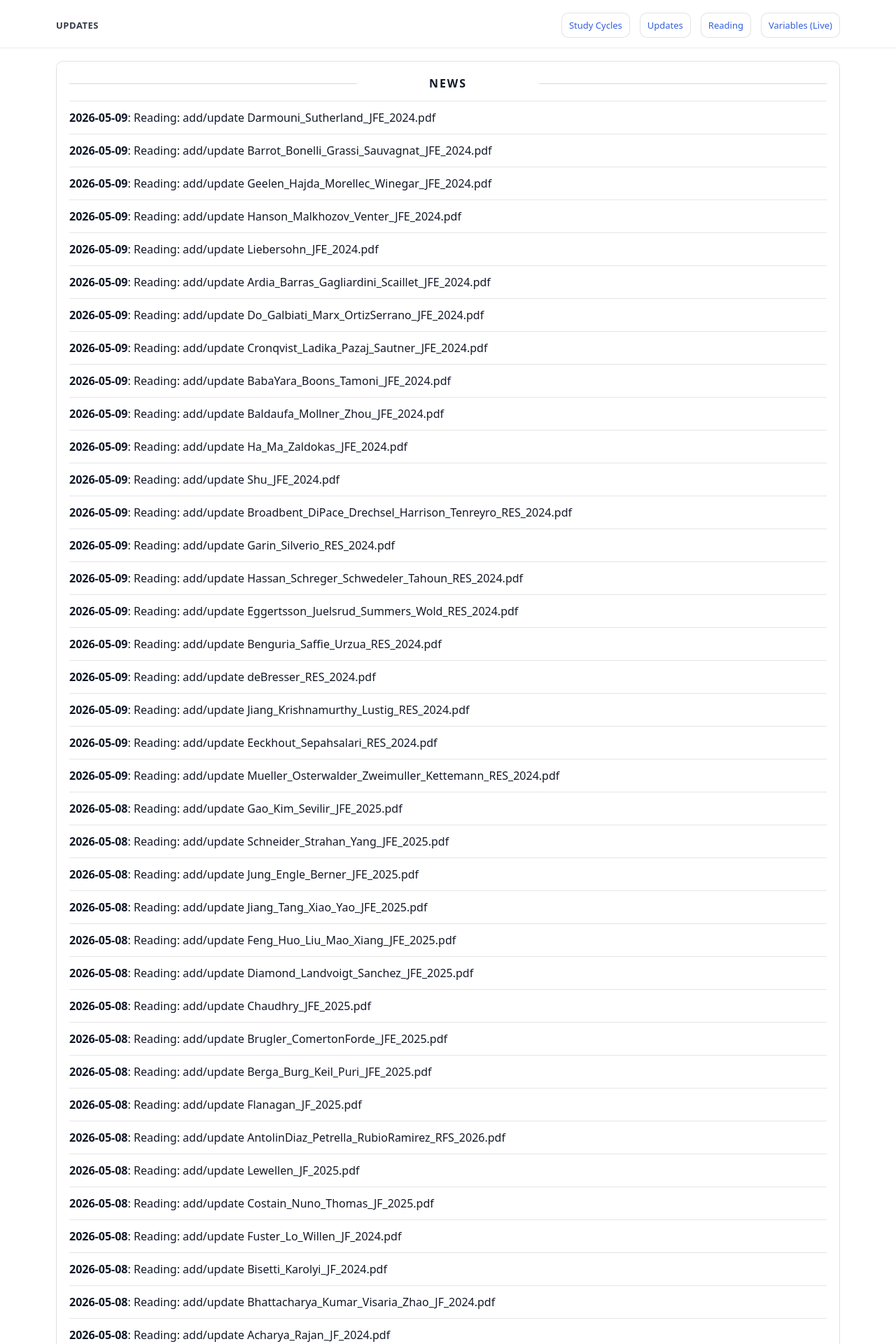
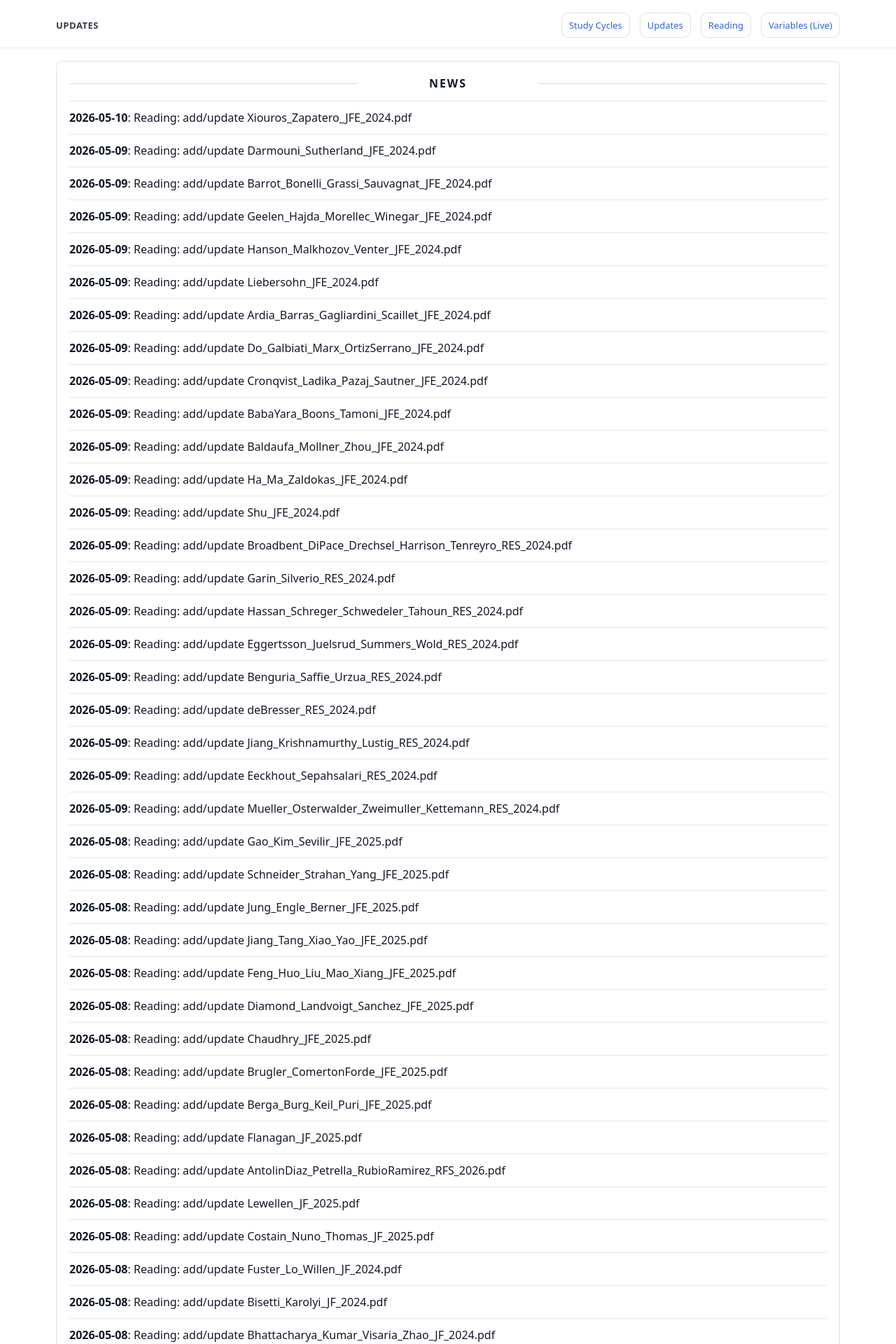
Before and after one commit to yaxinzn/study-archive, a Jekyll site: the page built from updates/index.md, in a window 1280 px wide. Shown: the top 1920 px of the page at 70% size. Built offline with Jekyll 4.4.1, drawn with Linux system fonts in a browser that asks for light colours; some of the changed text lies outside the part shown.

Commit message:
chore: update NEWS feed

```diff
--- a/_data/news.yml
+++ b/_data/news.yml
@@ -1,4 +1,7 @@
 # Auto-generated update history (sorted newest -> oldest). Do not edit manually.
+- ts: "1778360299"
+  date: "2026-05-10"
+  title: "Reading: add/update Xiouros_Zapatero_JFE_2024.pdf"
 - ts: "1778326424"
   date: "2026-05-09"
   title: "Reading: add/update Darmouni_Sutherland_JFE_2024.pdf"
```
